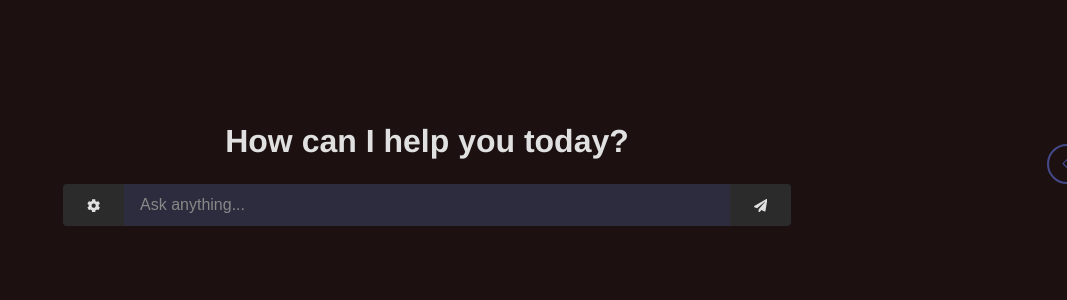
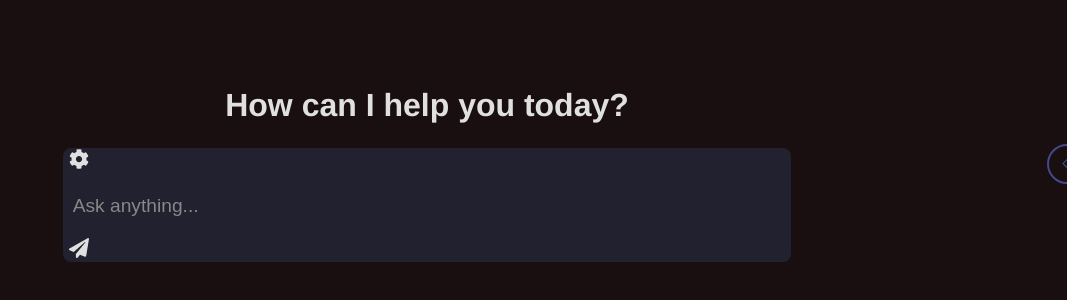
Before and after one commit to rahil-sfu/hemangAI, a React (Create React App) app: page /AiPage in a window 1280 px wide. Shown: the part 236-536 px from the top of the page, without its empty margins (213-1280 px from the left). Built offline with nearby package versions, Linux system fonts and the light colour scheme.

Commit message:
Update AiPage.css

```diff
--- a/src/Components/AiPage.css
+++ b/src/Components/AiPage.css
@@ -1,11 +1,11 @@
 /* Define a modern dark theme */
 :root {
-    --dark-surface: #1c1011;
-    --primary-color: #2b2b2b;      /* A dark gray for sidebars and buttons */
-    --secondary-color: #03dac6;    /* A cool teal for accents */
-    --accent-color: #444a89;       /* A warm accent for highlights and borders */
-    --text-color: #e0e0e0;         /* Off-white text */
-    --hover-bg: #3a3a3a;          /* Slightly lighter for hover effects */
+  --dark-surface:  #190e10;       /* Deep, dark maroon base */
+  --primary-color: #2b2b2b;       /* A dark gray for sidebars and buttons */
+  --secondary-color: #03dac6;     /* A cool teal for accents */
+  --accent-color: #444a89;        /* A warm accent for highlights and borders */
+  --text-color: #e0e0e0;          /* Off-white text */
+  --hover-bg: #3a3a3a;           /* Slightly lighter for hover effects */
   --transition-speed: 0.3s;
 }
 
@@ -37,12 +37,12 @@
   padding: 1rem;
   transition: transform var(--transition-speed) ease-in-out;
   z-index: 1000;
+  position: absolute;
 }
 
 /* Left Sidebar Specific */
 .left-side-bar {
   width: 240px;
-    position: absolute;
   top: 0;
   left: 0;
   height: 100%;
@@ -54,8 +54,6 @@
 
 /* Right Sidebar Specific */
 .right-side-bar {
-    width: 240px;
-    position: absolute;
   top: 0;
   right: 0;
   height: 100%;
@@ -63,6 +61,17 @@
 
 .right-side-bar.closed {
   transform: translateX(100%);
+}
+
+/* Resizer for the right sidebar */
+.resizer {
+  position: absolute;
+  left: 0;
+  top: 0;
+  width: 5px;
+  height: 100%;
+  cursor: ew-resize;
+  background: transparent; /* Change to var(--accent-color) for a visible handle if desired */
 }
 
 /* Toggle Buttons - base style */
@@ -78,7 +87,6 @@
 }
 
 /* --- Right Toggle Button Custom Styles --- */
-  /* When the right sidebar is closed, display a circular, transparent button centered on the right edge */
 .toggle-btn.right-toggle {
   position: fixed;
   top: 50%;
@@ -119,6 +127,7 @@
 .close-btn {
   background: none;
   border: none;
+  padding: 6px;
   color: var(--text-color);
   font-size: 1.2rem;
   cursor: pointer;
@@ -126,7 +135,8 @@
 }
 
 .close-btn:hover {
-    color: var(--secondary-color);
+  background: rgba(255, 255, 255, 0.1);
+  color: white;
 }
 
 /* Navigation Links */
@@ -163,77 +173,99 @@
   transition: margin var(--transition-speed) ease-in-out;
 }
 
-
-  /* Additional styling for the search area and buttons */
+/* Search Area */
 .search-area h1 {
   margin-bottom: 1.5rem;
   display: flex;
   flex-direction: column;
-    align-items: center;   /* Centers items horizontally */
-    justify-content: center;  /* Centers items vertically */
+  align-items: center;
+  justify-content: center;
 }
 
 .search-area {
   width: 99%;
-    max-width: 900px; /* Adjust the max width as desired */
+  max-width: 800px; /* Adjust the max width as desired */
 }
 
-  /* Ensure the search bar group spans the container's width */
+/* --- Search Bar Styling --- */
 .search-bar {
+  position: relative;
+  width: 100%;
+  border-radius: 0.5rem;
+  background-color: #21212f;
+}
+
+/* Search Input Wrapper */
+.search-input-wrapper {
+  padding: 0.5rem 0.6rem 3rem 0.6rem;
+}
+
+/* Search Input Field */
+.search-input {
+  width: 100%;
+  min-height: 4rem;
+  max-height: 200px;
+  overflow: hidden;
+  resize: none;
+  font-size: 1.2rem;
+  border: none;
+  background-color: transparent;
+  color: var(--text-color);
+  line-height: 1.2;
+}
+
+/* Search Input Field Focus */
+.search-input:focus {
+  border: none;
+  outline: none;
+}
+
+/* Placeholder Text */
+.search-input::placeholder {
+  color: #888;
+}
+
+/* Icon Buttons' Container */
+.icon-container {
+  position: absolute;
+  bottom: 0;
+  left: 0;
+  right: 0;
+  height: 3rem;
   display: flex;
-    width: 100%;
+  justify-content: space-between;
+  align-items: center;
+  padding: 0 0.75rem;
+}
+
+/* Icon Buttons inside Search Input Field */
+.settings-btn,
+.send-btn {
+  background: transparent;
+  border: none;
+  color: var(--text-color);
 }
 
 /* Settings Button */
 .settings-btn {
-    background-color: var(--primary-color);
-    border: none;
-    color: var(--text-color);
-    padding: 0.75rem 1.5rem;
-    display: flex;
-    align-items: center;
-    justify-content: center;
-    border-radius: 4px 0 0 4px;
-    cursor: pointer;
-    transition: background-color var(--transition-speed);
+  left: 0.75rem;
 }
 
-  .settings-btn:hover {
-    background-color: var(--accent-color);
+/* Send Button */
+.send-btn {
+  right: 0.75rem;
 }
 
-  /* Search Input */
-  .search-input {
-    flex-grow: 1;
-    padding: 0.75rem 1rem;
-    border: none;
-    /* Remove the left border-radius as the settings button provides that */
-    border-radius: 0;
-    background-color: #2c2c3e;
-    color: var(--text-color);
-    font-size: 1rem;
+/* Button Icons */
+.settings-btn svg,
+.send-btn svg {
+  font-size: 1.25rem;
 }
 
-  .search-input::placeholder {
+/* Hover style for icon buttons */
+.settings-btn:hover,
+.send-btn:hover {
   color: #888;
-  }
-
-  /* Send Button with Icon */
-  .send-btn {
-    padding: 0.75rem 1.5rem;
-    border: none;
-    border-radius: 0 4px 4px 0;
-    background-color: var(--primary-color);
-    color: var(--text-color);
-    cursor: pointer;
-    transition: background-color var(--transition-speed);
-    display: flex;
-    align-items: center;
-    justify-content: center;
-  }
-
-  .send-btn:hover {
-    background-color: var(--accent-color);
 }
 
 /* Responsive Adjustments */
```
Lines whose indentation alone changed are shown as unchanged.
